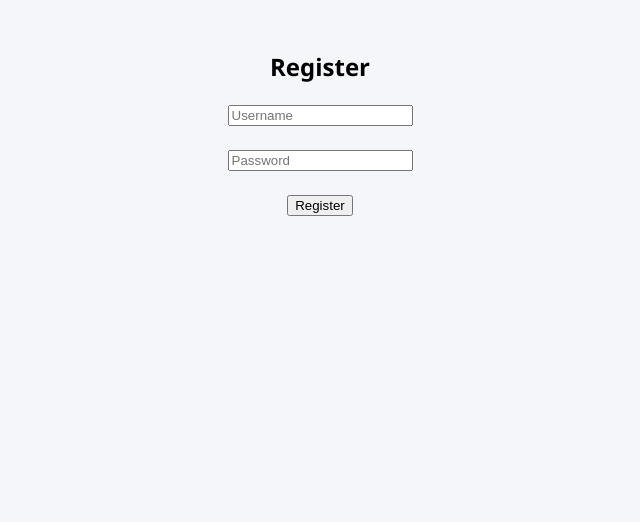
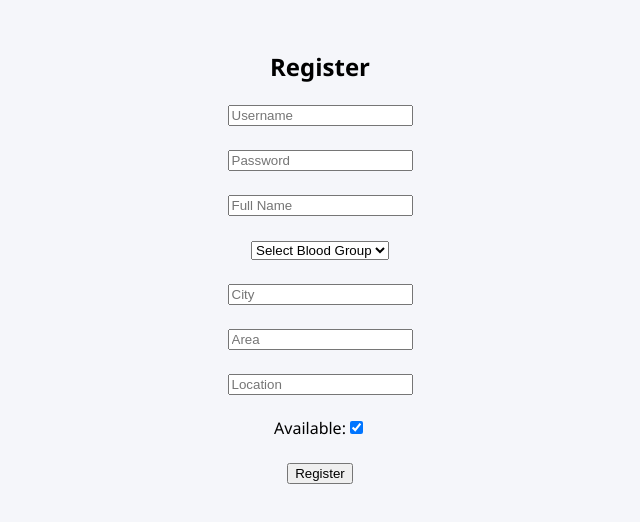
Before and after one commit to itssaitej/Blood-Bridge, a React (Create React App) app in the folder blood-donor-frontend/: page /register in a window 1280 px wide. Shown: the top 522 px of the page, without its empty margins (320-960 px from the left). Built offline with nearby package versions, Linux system fonts and the light colour scheme.

Commit message:
Update Register.js

```diff
--- a/blood-donor-frontend/src/Register.js
+++ b/blood-donor-frontend/src/Register.js
@@ -2,11 +2,27 @@ import { useState } from "react";
 import { useNavigate } from "react-router-dom";
 
 function Register() {
-  const [username, setUsername] = useState("");
-  const [password, setPassword] = useState("");
+  const [formData, setFormData] = useState({
+    username: "",
+    password: "",
+    name: "",
+    bloodGroup: "",
+    city: "",
+    area: "",
+    location: "",
+    available: true,
+  });
+
   const [message, setMessage] = useState("");
+  const navigate = useNavigate();
 
-  const navigate = useNavigate();
+  const handleChange = (e) => {
+    const { name, value, type, checked } = e.target;
+    setFormData({
+      ...formData,
+      [name]: type === "checkbox" ? checked : value,
+    });
+  };
 
   const handleRegister = async (e) => {
     e.preventDefault();
@@ -19,16 +35,17 @@ function Register() {
           headers: {
             "Content-Type": "application/json",
           },
-          body: JSON.stringify({ username, password }),
+          body: JSON.stringify(formData),
         }
       );
+
+      const data = await response.json();
 
       if (response.ok) {
         setMessage("✅ Registration successful! Redirecting to login...");
         setTimeout(() => navigate("/login"), 2000);
       } else {
-        const data = await response.json();
-        setMessage(data.message || "❌ Registration failed");
+        setMessage(data.error || data.message || "❌ Registration failed");
       }
     } catch (error) {
       setMessage("❌ Server error");
@@ -42,20 +59,91 @@ function Register() {
       <form onSubmit={handleRegister}>
         <input
           type="text"
+          name="username"
           placeholder="Username"
-          value={username}
-          onChange={(e) => setUsername(e.target.value)}
+          value={formData.username}
+          onChange={handleChange}
           required
         />
         <br /><br />
 
         <input
           type="password"
+          name="password"
           placeholder="Password"
-          value={password}
-          onChange={(e) => setPassword(e.target.value)}
+          value={formData.password}
+          onChange={handleChange}
           required
         />
+        <br /><br />
+
+        <input
+          type="text"
+          name="name"
+          placeholder="Full Name"
+          value={formData.name}
+          onChange={handleChange}
+          required
+        />
+        <br /><br />
+
+        <select
+          name="bloodGroup"
+          value={formData.bloodGroup}
+          onChange={handleChange}
+          required
+        >
+          <option value="">Select Blood Group</option>
+          <option value="A+">A+</option>
+          <option value="A-">A-</option>
+          <option value="B+">B+</option>
+          <option value="B-">B-</option>
+          <option value="O+">O+</option>
+          <option value="O-">O-</option>
+          <option value="AB+">AB+</option>
+          <option value="AB-">AB-</option>
+        </select>
+        <br /><br />
+
+        <input
+          type="text"
+          name="city"
+          placeholder="City"
+          value={formData.city}
+          onChange={handleChange}
+          required
+        />
+        <br /><br />
+
+        <input
+          type="text"
+          name="area"
+          placeholder="Area"
+          value={formData.area}
+          onChange={handleChange}
+          required
+        />
+        <br /><br />
+
+        <input
+          type="text"
+          name="location"
+          placeholder="Location"
+          value={formData.location}
+          onChange={handleChange}
+          required
+        />
+        <br /><br />
+
+        <label>
+          Available:
+          <input
+            type="checkbox"
+            name="available"
+            checked={formData.available}
+            onChange={handleChange}
+          />
+        </label>
         <br /><br />
 
         <button type="submit">Register</button>
```
